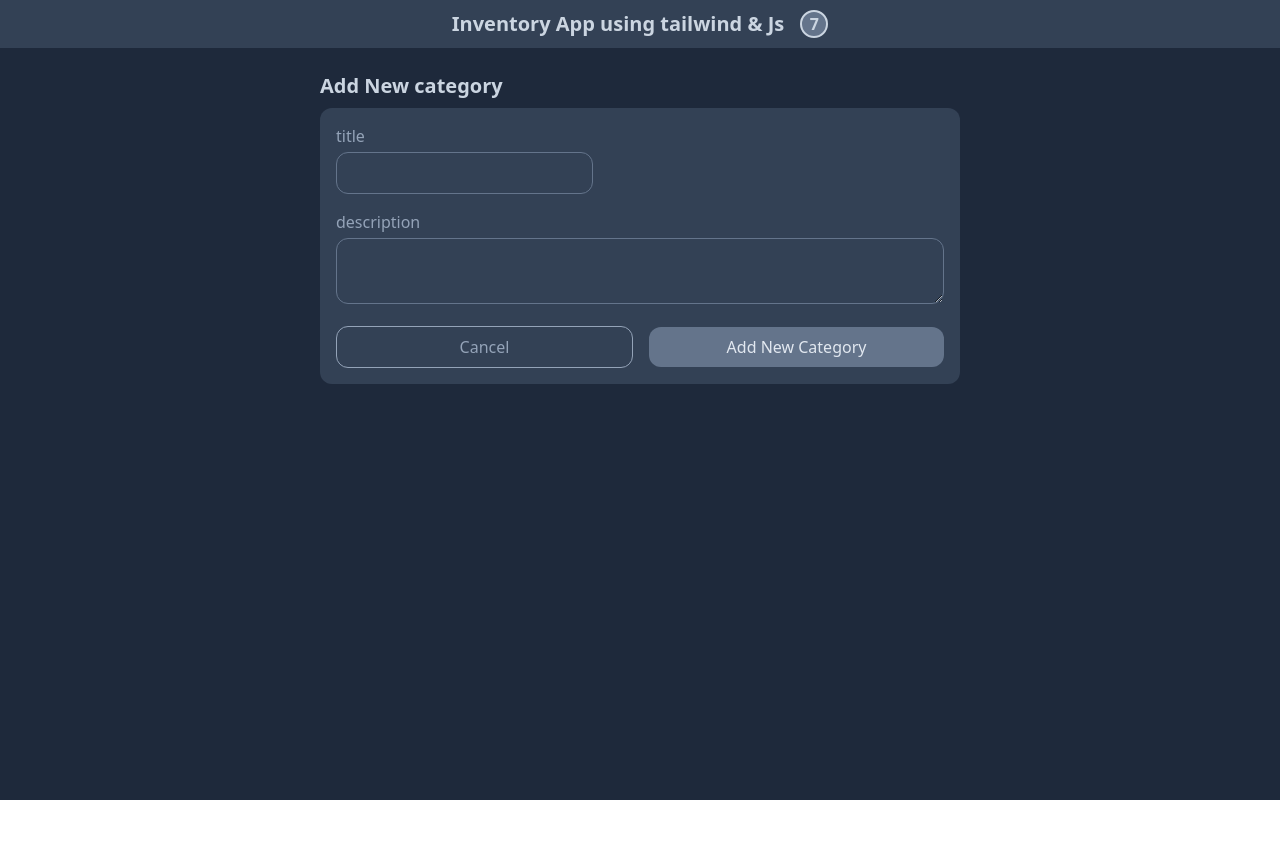
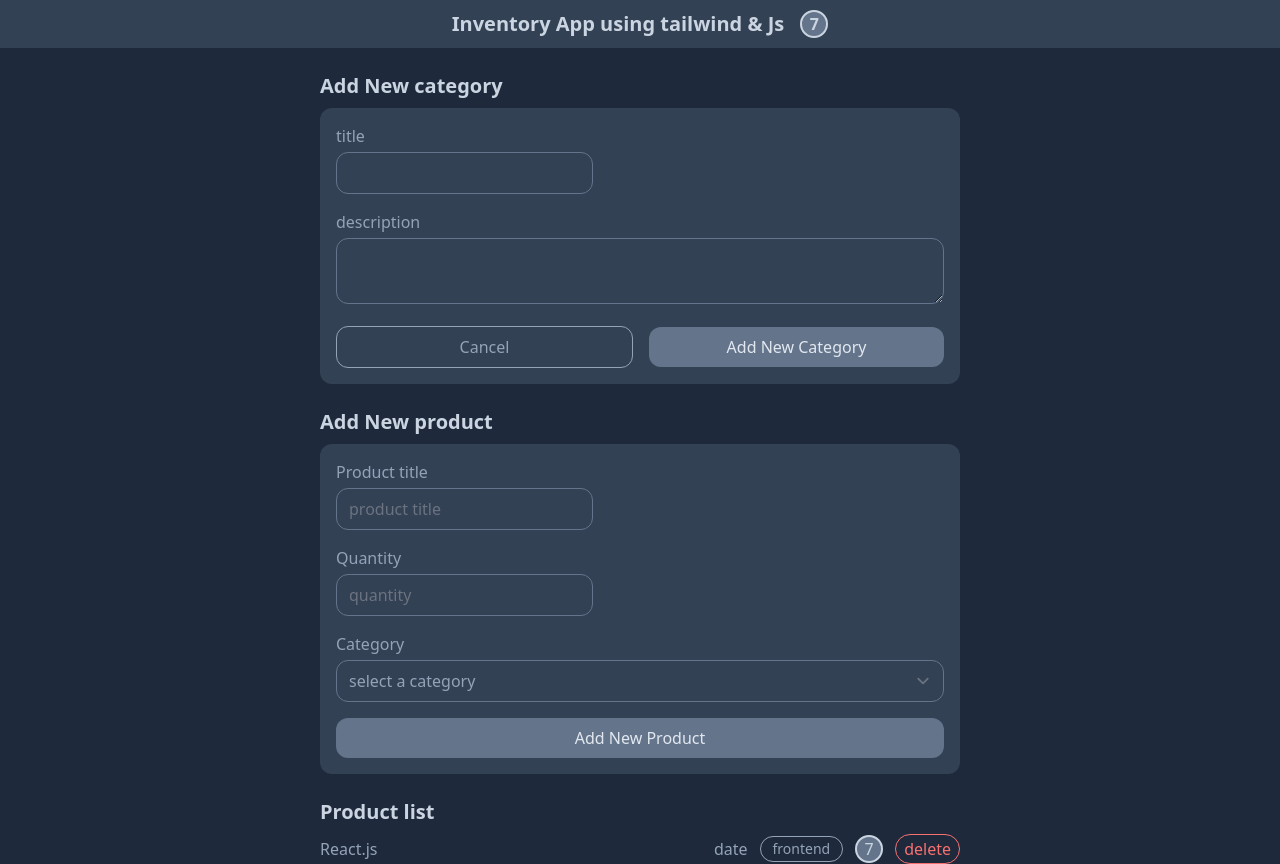
Before and after one commit to mjr0924/inventory-app-js-tailwindcss, a website: page public/index.html in a window 1280 px wide. Before the commit the page ends 800 px from the top, so only its background shows below. Drawn offline with Linux system fonts and the light colour scheme.

Commit message:
add (Add New product) & (Product list) box

```diff
--- a/public/index.html
+++ b/public/index.html
@@ -8,9 +8,11 @@
     <link rel="stylesheet" href="./build/style.css" />
   </head>
   <body>
-    <div class="bg-slate-800 h-screen w-screen">
+    <div class="bg-slate-800 min-h-screen">
       <!-- appbar -->
-      <div class="h-12 flex items-center justify-center gap-x-4 bg-slate-700 mb-6">
+      <div
+        class="h-12 flex items-center justify-center gap-x-4 bg-slate-700 mb-6"
+      >
         <h1 class="text-xl font-bold text-slate-300">
           Inventory App using tailwind & Js
         </h1>
@@ -22,8 +24,10 @@
       <!-- app content -->
       <div class="container max-w-screen-sm mx-auto">
         <!-- category form -->
-        <div>
-          <h2 class="text-xl text-slate-300 font-bold mb-2 ">Add New category</h2>
+        <div class="mb-6">
+          <h2 class="text-xl text-slate-300 font-bold mb-2">
+            Add New category
+          </h2>
           <form
             action=""
             class="bg-slate-700 p-4 rounded-xl flex flex-col gap-y-4"
@@ -65,7 +69,89 @@
             </div>
           </form>
         </div>
+
         <!-- product form -->
+        <div class="mb-6">
+          <h2 class="text-xl text-slate-300 font-bold mb-2">Add New product</h2>
+          <form
+            action=""
+            class="bg-slate-700 p-4 rounded-xl flex flex-col gap-y-4"
+          >
+            <div>
+              <label for="product-title" class="block mb-1 text-slate-400"
+                >Product title</label
+              >
+              <input
+                type="text"
+                name="product-title"
+                placeholder="product title"
+                id="product-title"
+                class="bg-transparent rounded-xl border border-slate-500 text-slate-400"
+              />
+            </div>
+            <div>
+              <label for="product-quantity" class="block mb-1 text-slate-400"
+                >Quantity</label
+              >
+              <input
+                type="number"
+                name="product-quantity"
+                placeholder="quantity"
+                id="product-quantity"
+                class="bg-transparent rounded-xl border border-slate-500 text-slate-400"
+              />
+            </div>
+            <div class="">
+              <label for="product-category" class="block mb-1 text-slate-400"
+                >Category</label
+              >
+              <select
+                name="product-category"
+                id="product-category"
+                class="bg-transparent rounded-xl border border-slate-500 text-slate-400 w-full"
+              >
+                <option value="" class="bg-slate-500 text-slate-300">
+                  select a category
+                </option>
+                <option value="backend" class="bg-slate-500 text-slate-300">
+                  backend
+                </option>
+                <option value="frontend" class="bg-slate-500 text-slate-300">
+                  frontend
+                </option>
+              </select>
+            </div>
+            <div class="flex justify-between items-center gap-x-4">
+              <button
+                class="flex-1 bg-slate-500 text-slate-200 rounded-xl py-2"
+              >
+                Add New Product
+              </button>
+            </div>
+          </form>
+        </div>
+
+        <!-- product list -->
+        <h2 class="text-xl text-slate-300 font-bold mb-2">Product list</h2>
+        <div class="flex justify-between items-center">
+          <span class="text-slate-400">React.js</span>
+          <div class="flex items-center gap-x-3">
+            <span class="text-slate-400">date</span>
+            <span
+              class="block px-3 py-0.5 text-slate-400 border border-slate-400 text-sm rounded-2xl"
+              >frontend</span
+            >
+            <span
+              class="flex justify-center items-center w-7 h-7 rounded-full bg-slate-500 border-2 border-slate-300 text-slate-300"
+              >7</span
+            >
+            <button
+              class="border px-2 py-0.5 rounded-2xl border-red-400 text-red-400"
+            >
+              delete
+            </button>
+          </div>
+        </div>
       </div>
     </div>
   </body>
```
Also changed, not shown: public/build/style.css.
